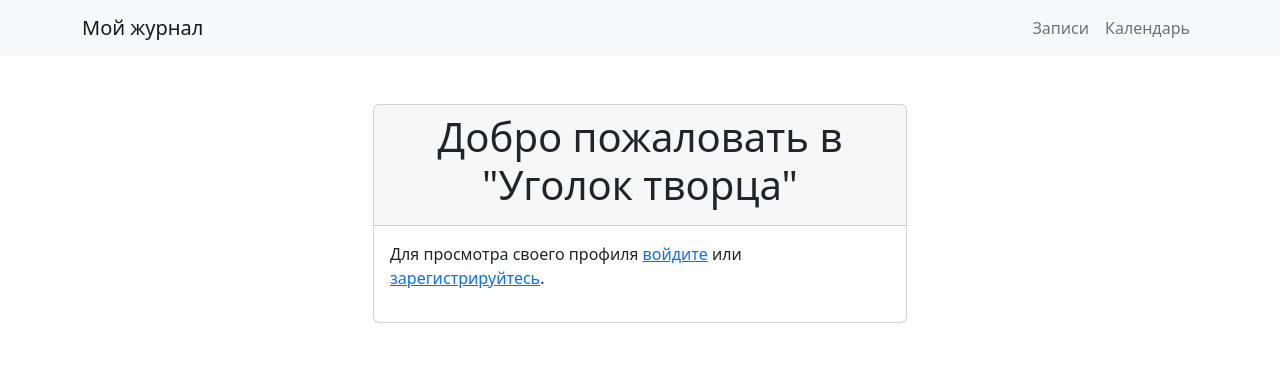
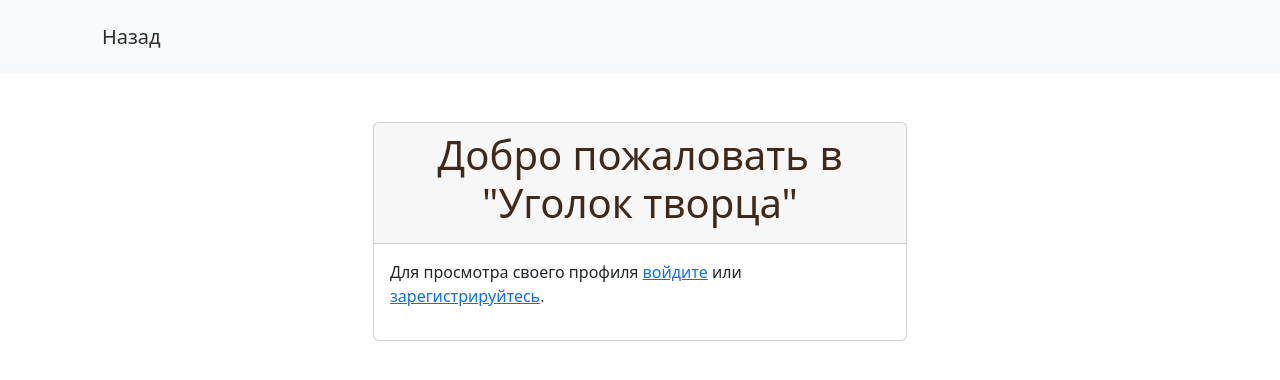
Before and after one commit to yanlikliff2/yanko_site_v2, a Flask app: page / in a window 1280 px wide. Shown: the top 380 px of the page. Run offline with Flask 3, Linux system fonts and the light colour scheme.

Commit message:
первая попытка переделать сайт

```diff
--- a/src/app.py
+++ b/src/app.py
@@ -82,6 +82,10 @@
 def promsrab():
     return render_template('ПросмотрРабот.html')
 
+@app.route('/backtolog')
+def promsrab():
+    return render_template('index.html')
+
 if __name__ == '__main__':
     with app.app_context():
         db.create_all()
--- a/src/templates/base.html
+++ b/src/templates/base.html
@@ -12,28 +12,20 @@
     <link rel="stylesheet" href="https://cdnjs.cloudflare.com/ajax/libs/font-awesome/4.7.0/css/font-awesome.min.css">
     <!-- кастомные стили -->
     <link rel="stylesheet" href="{{ url_for('static', filename='custom.css') }}">
+    <link rel="stylesheet" href="static/Style1.css">
 </head>
 <body>
 
 <!-- навигация -->
 <nav class="navbar navbar-expand-lg navbar-light bg-light">
     <div class="container">
-        <a class="navbar-brand" href="#">Мой журнал</a>
+        <a class="navbar-brand" href="/backtolog">Назад</a>
         <button class="navbar-toggler" type="button" data-bs-toggle="collapse"
                 data-bs-target="#navbarNav" aria-controls="navbarNav"
                 aria-expanded="false" aria-label="Toggle navigation">
             <span class="navbar-toggler-icon"></span>
         </button>
-        <div class="collapse navbar-collapse justify-content-end"
-             id="navbarNav">
-            <ul class="navbar-nav">
-                <li class="nav-item">
-                    <a class="nav-link" href="#">Записи</a>
-                </li>
-                <li class="nav-item">
-                    <a class="nav-link" href="#">Календарь</a>
-                </li>
-            </ul>
+
         </div>
     </div>
 </nav>
```
